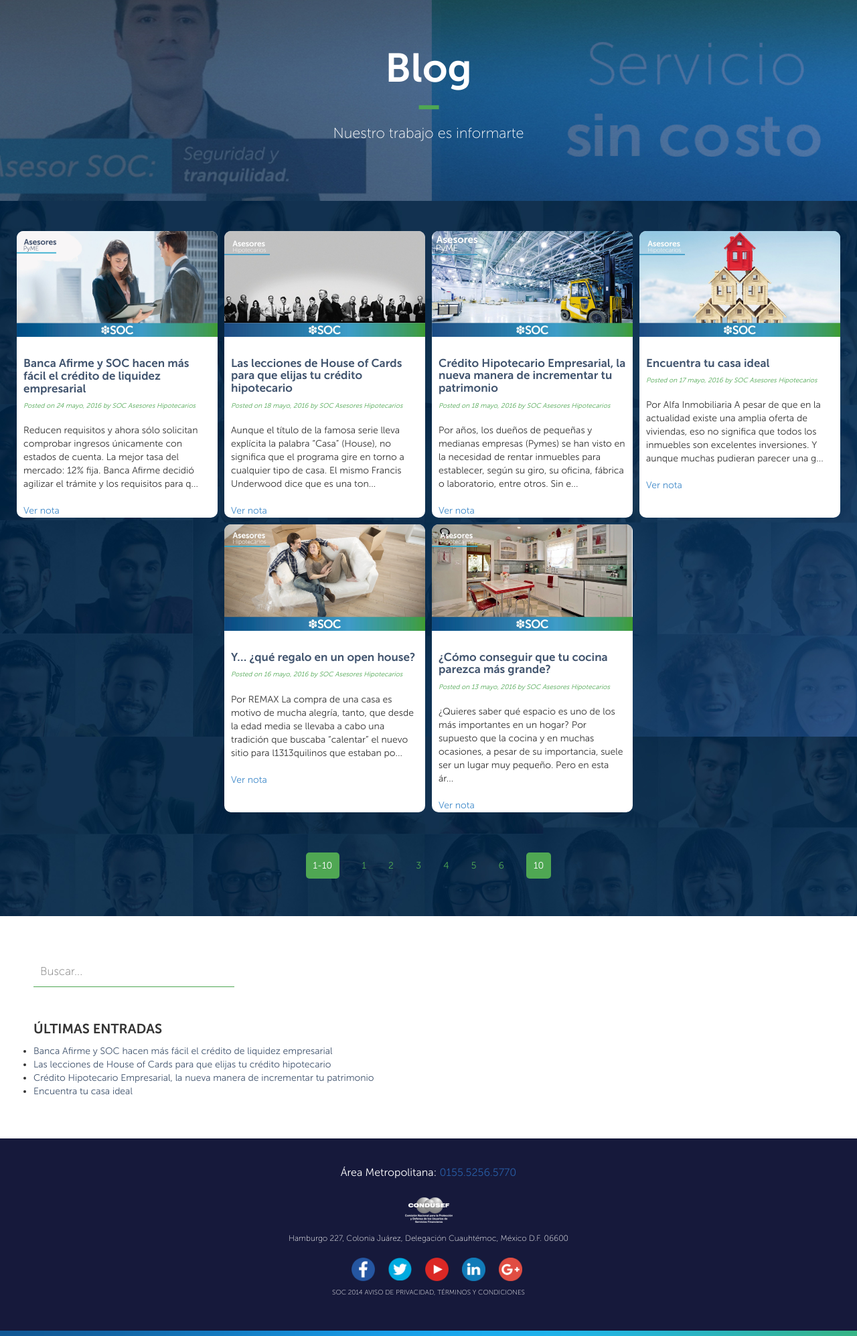
After one commit to aresavazquez/website_SOC, a PHP site: page /blog.php in a window 1280 px wide; the page is wider, and only the part inside the window is pictured. The commit adds this page. Shown: that part at 67% size. Run offline with PHP 8.4, Linux system fonts and the light colour scheme; some libraries are stand-ins or nearby versions; some web fonts are replaced.

Commit message:
blog archivos

```diff
--- /dev/null
+++ b/blog.php
@@ -0,0 +1,78 @@
+<?php include("_head.php") ?>
+<div class="blog">
+	<div>
+		<p class="title_section">Blog</p>
+		<div></div>
+		<p>Nuestro trabajo es informarte</p>
+	</div>
+</div>
+<div class="container_blog">
+	<div>
+		<img src="./img/body/blog-pyme-saldos.jpg">
+		<h1>Banca Afirme y SOC hacen más fácil el crédito de liquidez empresarial</h1>
+		<p class="date">Posted on 24 mayo, 2016 by SOC Asesores Hipotecarios</p>
+		<p>Reducen requisitos y ahora sólo solicitan comprobar ingresos únicamente con estados de cuenta. La mejor tasa del mercado: 12% fija. Banca Afirme decidió agilizar el trámite y los requisitos para q...</p>
+		<a href="http://localhost:8000/nota.php">Ver nota</a>
+	</div>
+
+	<div>
+		<img src="./img/body/house-of-cards-blog.jpg">
+		<h1>Las lecciones de House of Cards para que elijas tu crédito hipotecario</h1>
+		<p class="date">Posted on 18 mayo, 2016 by SOC Asesores Hipotecarios</p>
+		<p>Aunque el título de la famosa serie lleva explícita la palabra “Casa” (House), no significa que el programa gire en torno a cualquier tipo de casa. El mismo Francis Underwood dice que es una ton...</p>
+		<a href="">Ver nota</a>
+	</div>
+	<div>
+		<img src="./img/body/che-blog.jpg">
+		<h1>Crédito Hipotecario Empresarial, la nueva manera de incrementar tu patrimonio</h1>
+		<p class="date">Posted on 18 mayo, 2016 by SOC Asesores Hipotecarios</p>
+		<p>Por años, los dueños de pequeñas y medianas empresas (Pymes) se han visto en la necesidad de rentar inmuebles para establecer, según su giro, su oficina, fábrica o laboratorio, entre otros. Sin e...</p>
+		<a href="">Ver nota</a>
+	</div>
+	<div>
+		<img src="./img/body/casa-ideal-blog.jpg">
+		<h1>Encuentra tu casa ideal</h1>
+		<p class="date">Posted on 17 mayo, 2016 by SOC Asesores Hipotecarios</p>
+		<p>Por Alfa Inmobiliaria A pesar de que en la actualidad existe una amplia oferta de viviendas, eso no significa que todos los inmuebles son excelentes inversiones. Y aunque muchas pudieran parecer una g...</p>
+		<a href="">Ver nota</a>
+	</div>
+	<div>
+		<img src="./img/body/open-house-blog.jpg">
+		<h1>Y… ¿qué regalo en un open house?</h1>
+		<p class="date">Posted on 16 mayo, 2016 by SOC Asesores Hipotecarios</p>
+		<p>Por REMAX La compra de una casa es motivo de mucha alegría, tanto, que desde la edad media se llevaba a cabo una tradición que buscaba “calentar” el nuevo sitio para l1313quilinos que estaban po...</p>
+		<a href="">Ver nota</a>
+	</div>
+	<div>
+		<img src="./img/body/cocina-blog.jpg">
+		<h1>¿Cómo conseguir que tu cocina parezca más grande?</h1>
+		<p class="date">Posted on 13 mayo, 2016 by SOC Asesores Hipotecarios</p>
+		<p>¿Quieres saber qué espacio es uno de los más importantes en un hogar? Por supuesto que la cocina y en muchas ocasiones, a pesar de su importancia, suele ser un lugar muy pequeño. Pero en esta ár...</p>
+		<a href="">Ver nota</a>
+	</div>
+	<ul>
+		<li><a href="" class="box">1-10</a></li>
+		<li><a href="">1</a></li>
+		<li><a href="">2</a></li>
+		<li><a href="">3</a></li>
+		<li><a href="">4</a></li>
+		<li><a href="">5</a></li>
+		<li><a href="">6</a></li>
+		<li><a href="" class="box">10</a></li>
+	</ul>
+</div>
+<div class="second-section">
+	<div>
+		<form>
+			<input type="search" placeholder="Buscar...">
+		</form>
+		<p>ÚLTIMAS ENTRADAS</p>
+		<ul>
+			<li><a href="">Banca Afirme y SOC hacen más fácil el crédito de liquidez empresarial</a></li>
+			<li><a href="">Las lecciones de House of Cards para que elijas tu crédito hipotecario</a></li>
+			<li><a href="">Crédito Hipotecario Empresarial, la nueva manera de incrementar tu patrimonio</a></li>
+			<li><a href="">Encuentra tu casa ideal</a></li>
+		</ul>
+	</div>
+</div>
+<?php include("_footer.php") ?>
--- a/css/style.css
+++ b/css/style.css
@@ -1161,3 +1161,293 @@ h2.zero,p.zero {
     font-size: 18px;
     text-align: center;
 }
+/*------- blog */
+.blog{
+    background: url(../img/body/tips.jpg)no-repeat center;
+    background-size: cover;
+    height: 250px;
+    width: 100%;
+    color: #fff;
+    position: relative;
+    transsition: all 0.3s linear;
+    transition: all 1s ease;
+    box-shadow: -7px -1px 21px #000;
+}
+.blog:hover{
+    height: 300px;
+    transform: scale(1.2);
+
+    -webkit-transition: all 1s ease;
+    -moz-transition: all 1s ease;
+    -o-transition: all 1s ease;
+    -ms-transition: all 1s ease;
+    transition: all 1s ease;
+}
+.blog div{
+    position: absolute;
+    top: 0;
+    bottom: 0;
+    left: 0;
+    right: 0;
+    margin: auto;
+    display: block;
+    width: 600px;
+    height: 150px;
+}
+.blog div .title_section{
+    text-align: center;
+    font-weight: 600;
+    font-size: 50px;
+    padding: 0;
+}
+.blog div div{
+    width: 25px;
+    height: 5px;
+    background: #4fa753;
+    position: relative;
+}
+.blog div p{
+    font-size: 18px;
+    font-weight: 100;
+    text-align: center;
+    padding-top: 18px;
+}
+.container_blog{
+    background: url(../img/head/back3.jpg)no-repeat center fixed;
+    background-size: cover;
+    display: flex;
+    flex-wrap: wrap;
+    justify-content: center;
+    padding: 40px 0 150px;
+    position: relative;
+}
+.container_blog div{
+    background: #fff;
+    border-radius: 10px;
+    margin: 5px;
+    width: 300px;
+    overflow: hidden;
+}
+.container_blog div img{
+    width: 100%;
+}
+.container_blog div p{
+    padding: 10px;
+}
+.container_blog div h1{
+    padding: 10px;
+    font-size: 17px;
+    color: #41546e;
+    font-weight: 600;
+    margin-bottom: 0;
+    padding-bottom: 0;
+}
+.container_blog div a{
+    padding: 10px;
+}
+.container_blog div .date{
+    color: #4fa753;
+    font-size: 10px;
+    padding-bottom: 0;
+    font-style: italic;
+}
+.second-section{
+    padding: 50px;
+}
+.second-section p{
+    font-size: 20px;
+    font-weight: 600;
+}
+.second-section a{
+    color: #41546e;
+}
+.second-section form input{
+    background: none;
+    border: none;
+    width: 300px;
+    padding: 10px;
+    font-weight: 100;
+    margin: 10px 0px 48px;
+    border-bottom: 1px solid #4fa753;
+    font-size: 17px;
+}
+.container_blog ul{
+    position: absolute;
+    bottom: 65px;
+    display: flex;
+    justify-content: space-around;
+    width: 400px;
+    left: 0;
+    right: 0;
+    margin: auto;
+}
+.container_blog ul li{
+    list-style: none;
+    color: #4fa753;
+}
+.container_blog ul li a{
+    list-style: none;
+    color: #4fa753;
+}
+.container_blog ul .box{
+    background: #4fa753;
+    color: #fff;
+    padding: 11px;
+    border-radius: 5px;
+}
+/* -------------------------------------nota   */
+.nota div h1{
+    padding: 10px;
+    font-size: 25px;
+    color: #41546e;
+    font-weight: 600;
+    margin-bottom: 0;
+    padding-bottom: 0;
+}
+.nota div .date{
+    color: #4fa753;
+    font-size: 14px;
+    padding: 10px;
+}
+.nota{
+    background: url(../img/head/back3.jpg)no-repeat center fixed;
+    background-size: cover;
+    width: 100%;
+    display: flex;
+    flex-wrap: wrap;
+}
+.nota .contenido-nota .redes{
+    display: flex;
+    margin: auto;
+    width: 415px;
+    justify-content: space-around;
+}
+.nota .contenido-nota .redes li{
+    list-style: none;
+    padding: 10px;
+}
+.nota .contenido-nota .redes li img{
+    width: 35px;
+    padding: 0 0 30px;
+}
+.nota .contenido-nota{
+    padding: 30px 100px 50px;
+    height: 100%;
+    margin: auto;
+    background: rgba(0, 0, 0, .4);
+}
+.nota .contenido-nota h1{
+    color: #fff;
+}
+.nota .contenido-nota img{
+    width: 700px;
+    padding: 50px;
+    margin: auto;
+    display: block;
+}
+.nota .contenido-nota p{
+    color: #fff;
+    font-size: 16px;
+    font-weight: 100;
+    text-align: justify;
+}
+.nota .contenido-nota .date{
+    color: #4fa753;
+    font-size: 16px;
+    padding-bottom: 0;
+    font-style: italic;
+}
+.nota .contenido-nota ul li{
+    color: #fff;
+    font-size: 16px;
+    font-weight: 100;
+}
+.nota .notas-recientes{
+    background: #fff;
+}
+.notas-recientes div{
+    padding: 30px 15px 15px;
+
+}
+.notas-recientes div form input{
+    background: none;
+    border: none;
+    width: 250px;
+    padding: 10px;
+    font-weight: 100;
+    margin: 10px 0px 48px;
+    border-bottom: 1px solid #4fa753;
+    font-size: 17px;
+}
+.notas-recientes div p {
+    font-size: 20px;
+    font-weight: 600;
+    padding: 10px 10px 0;
+}
+.notas-recientes div ul li{
+    padding: 10px;
+    list-style: none;
+    border-bottom: 1px solid #ddd;
+}
+.notas-recientes div ul li a{
+    color: #41546e;
+}
+.nota .nota-general{
+    width: 800px;
+    margin: auto;
+    display: flex;
+    position: relative;
+    justify-content: center;
+}
+.contenido-nota .interesante{
+    display: flex;
+    justify-content: center;
+    width: 100%;
+}
+.contenido-nota .interesante li{
+    width: 200px;
+    list-style: none;
+    padding: 10px;
+    text-align: center;
+}
+.contenido-nota .interesante li img{
+    width: 185px !important;
+    padding: 0 !important;
+}
+.contenido-nota .interesante li a{
+    font-size: 14px;
+}
+.contenido-nota .comentario form input{
+    display: block;
+    border: none;
+    padding: 10px;
+    letter-spacing: 1px;
+    font-size: 16px;
+    font-weight: 100;
+    background: none;
+    color: #fff;
+    position: relative;
+    margin: 15px auto;
+    width: 70%;
+    border-bottom: 1px solid #4fa753;
+}
+.contenido-nota .comentario form textarea{
+    display: block;
+    border: none;
+    padding: 10px;
+    letter-spacing: 1px;
+    font-size: 16px;
+    font-weight: 100;
+    background: none;
+    color: #fff;
+    position: relative;
+    margin: 15px auto;
+    width: 70%;
+    border-bottom: 1px solid #4fa753;
+}
+.contenido-nota .comentario form button{
+    text-align: center;
+    margin: auto;
+    display: block;
+    margin-top: 45px;
+}
```
Also changed, not shown: nota.php (added, +122 -0 lines), img/body/CHE.jpg (added), img/body/TIC-TAC.jpg (added), img/body/blog-pyme-saldos.jpg (added), img/body/casa-blog.jpg (added), img/body/casa-ideal-blog.jpg (added), img/body/che-blog.jpg (added), img/body/cocina-blog.jpg (added), img/body/empresaspyme.jpg (added), img/body/house-of-cards-blog.jpg (added), img/body/open-house-blog.jpg (added), 2 other files.
